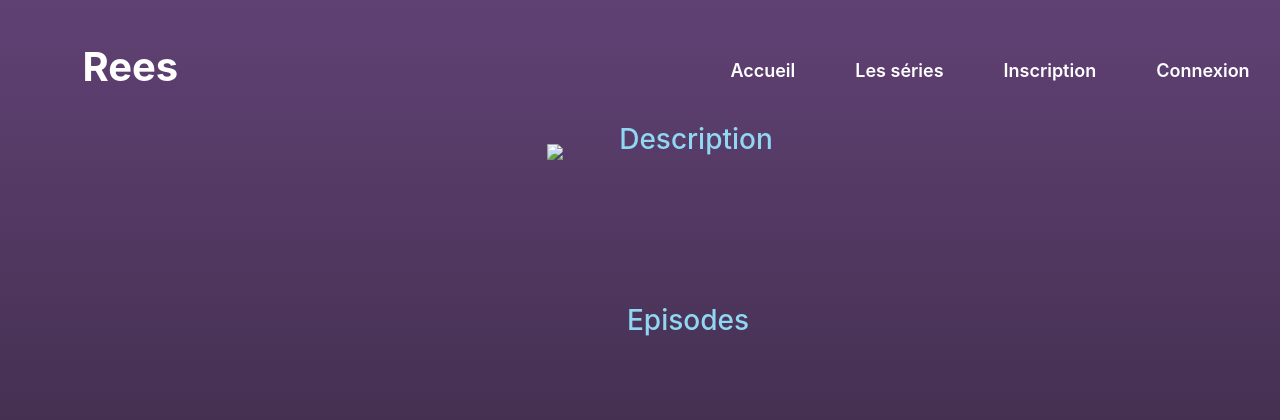
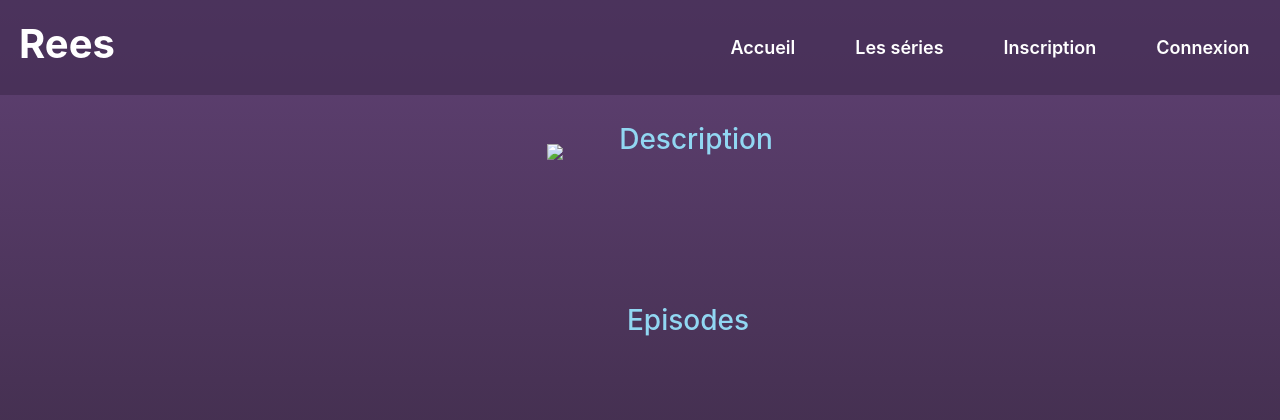
Before and after one commit to CaroleLf/Rees, a Symfony app: template Rees/templates/series/show.html.twig in a window 1280 px wide. Shown: the top 420 px of the page. Run offline with Twig, Linux system fonts and the light colour scheme; the template is opened without the code that fills it, so the values that code supplies are empty; some libraries are stand-ins or nearby versions.

Commit message:
nav bar with opacity

```diff
--- a/Rees/public/css/base.css
+++ b/Rees/public/css/base.css
@@ -19,13 +19,14 @@ header {
 	right: 0;
 	top: 0;
 	z-index: 1000;
-	width: 95%;
+	width: 100%;
 	display: flex;
 	align-items: center;
 	justify-content: space-between;
-    padding: 33px 0.5%;
-	background: transparent;
+    padding: 10px 0.5%;
     margin: 0 , 1px;
+	background-color: rgba(63, 43, 77,0.6);
+
 }
 
 
--- a/Rees/public/css/welcome.css
+++ b/Rees/public/css/welcome.css
@@ -36,9 +36,10 @@ a {
 
 /** Main **/
 main {
+	padding-top: 5rem;
     display: flex;
     width: 98vw;
-    height: 100vh;
+    height: 110vh;
     flex-wrap: wrap;
     flex-direction: column;
     justify-content: center;
```
Also changed, not shown: 1 other file.
